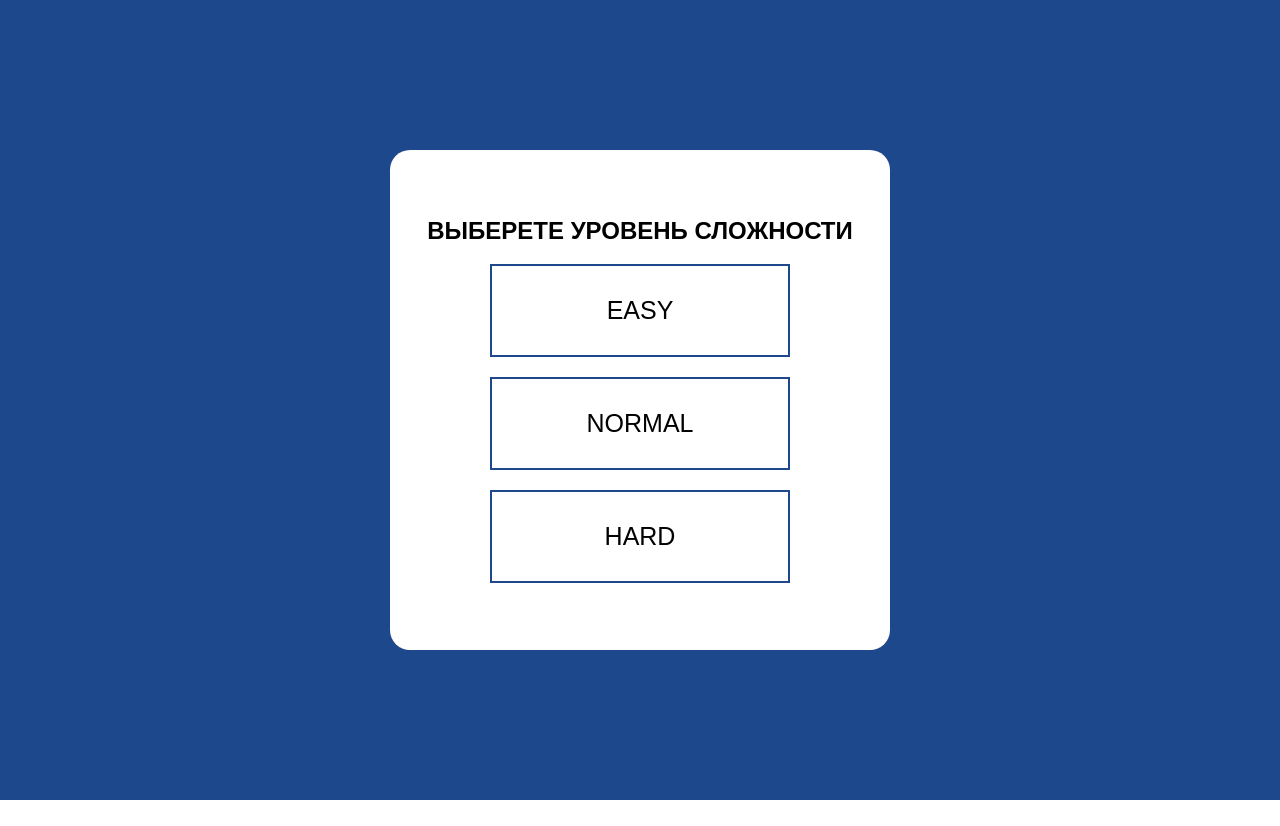
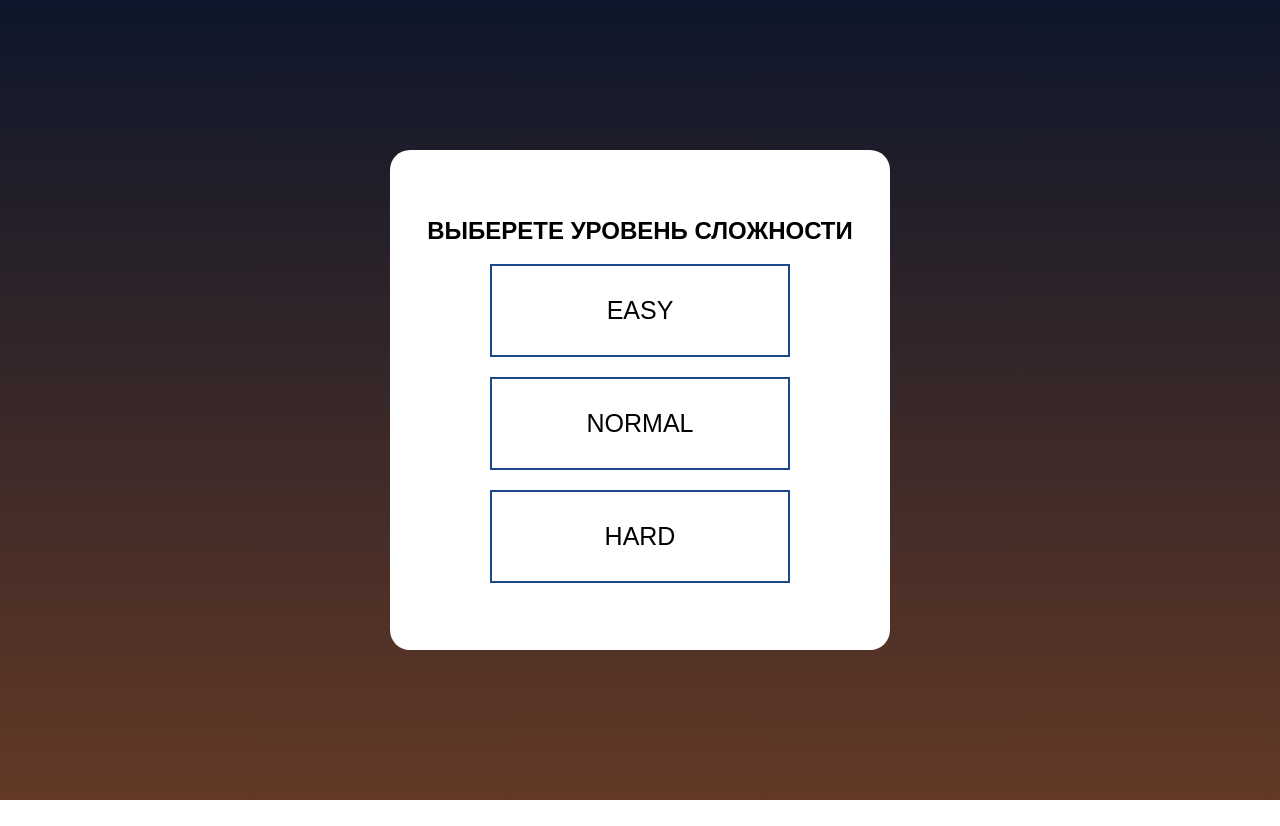
Before and after one commit to Listat90/Tetris, a plain HTML site: page index.html in a window 1280 px wide. Drawn offline with Linux system fonts and the light colour scheme.

Commit message:
-a Changes tetris

```diff
--- a/style.css
+++ b/style.css
@@ -1,6 +1,7 @@
 * {
     box-sizing: border-box;
     font-family: Arial;
+
 }
 
 .main {
@@ -21,6 +22,7 @@
     position: absolute;
     bottom: 0;
     background-color: #fff;
+
 }
 
 .excel {
@@ -86,5 +88,6 @@
     width: 100%;
     height: 100%;
     z-index: 2;
-    background-color: #1e488c;
+    /* background-color: #1e488c; */
+    background: linear-gradient(to top,#633926,#0d162b);
 }
```
Also changed, not shown: 2 other files.
